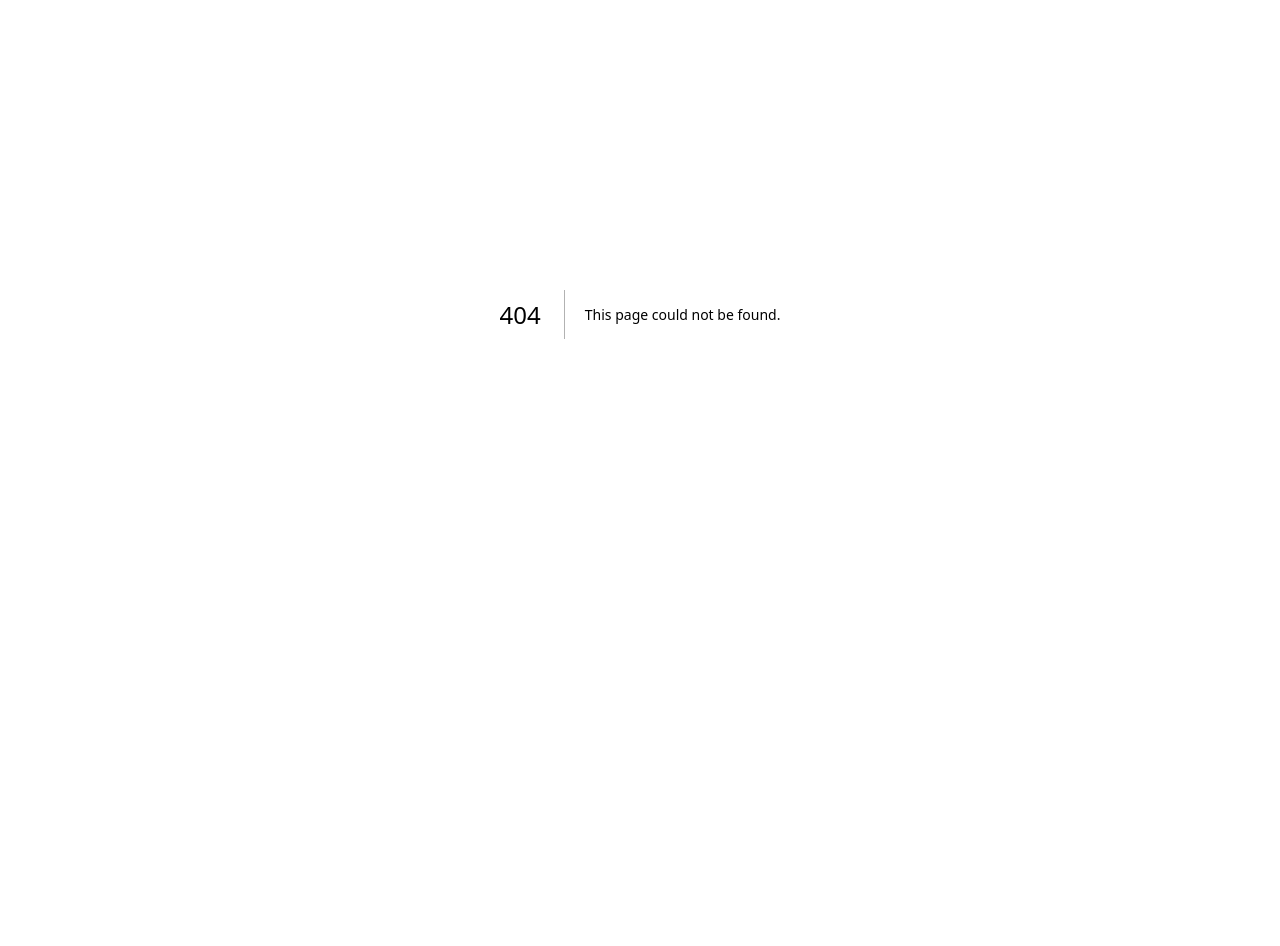
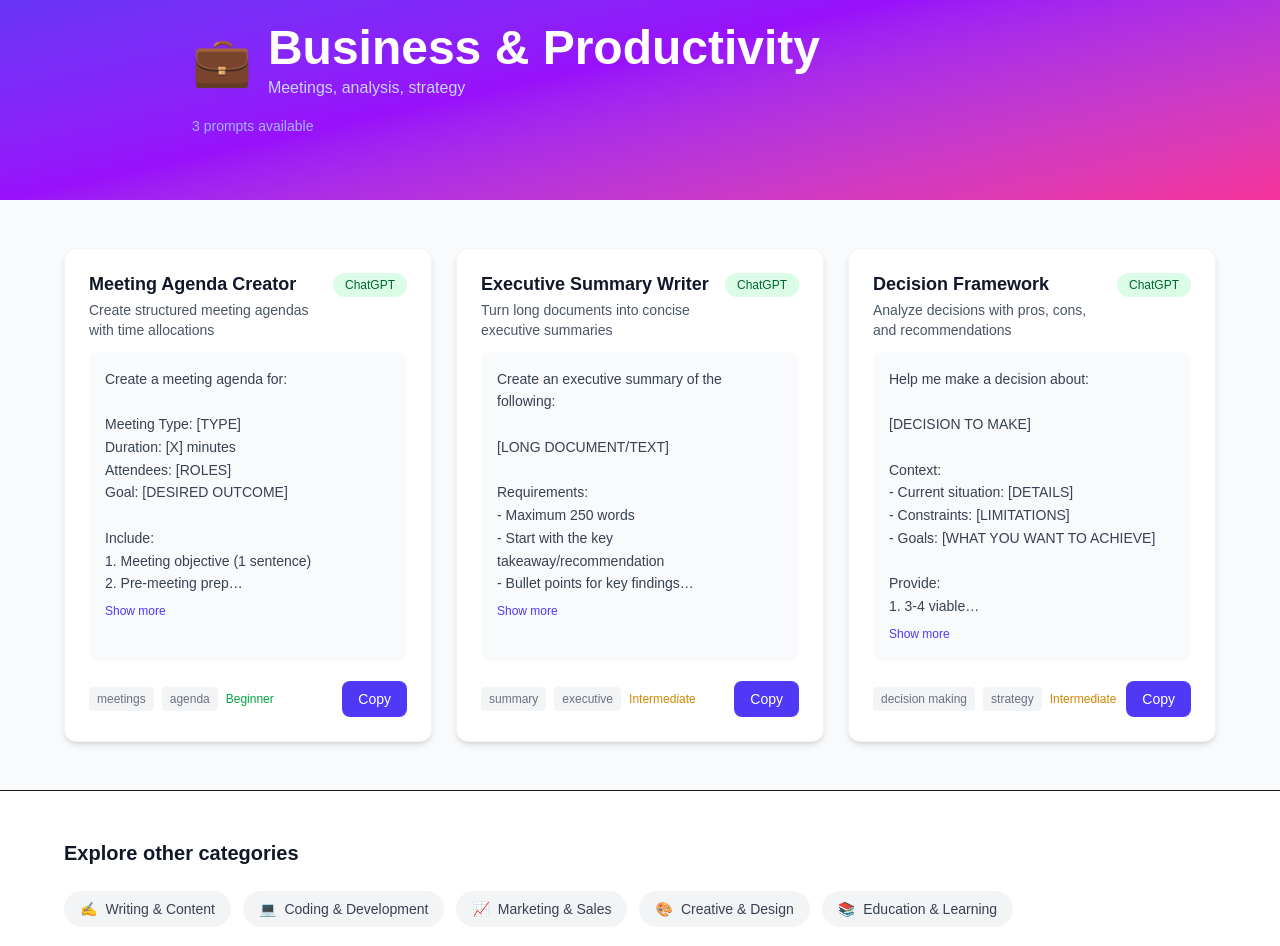
Before and after one commit to SlinkWeasel/aipromptgenius, a Next.js app: page /categories/business in a window 1280 px wide. Before the commit this address had no page. Shown: the part 86-1032 px from the top of the page. Before the commit the page ends 800 px from the top, so only its background shows below. Built offline with nearby package versions, Linux system fonts and the light colour scheme.

Commit message:
feat: add /categories/[id] page - fixes 404 from CategoryCard links

```diff
--- /dev/null
+++ b/src/app/categories/[id]/page.tsx
@@ -0,0 +1,98 @@
+import PromptCard from '@/components/PromptCard';
+import { categories, getPromptsByCategory } from '@/data/prompts';
+import { notFound } from 'next/navigation';
+import Link from 'next/link';
+import type { Metadata } from 'next';
+
+interface PageProps {
+  params: Promise<{ id: string }>;
+}
+
+export async function generateStaticParams() {
+  return categories.map((cat) => ({ id: cat.id }));
+}
+
+export async function generateMetadata({ params }: PageProps): Promise<Metadata> {
+  const { id } = await params;
+  const category = categories.find((c) => c.id === id);
+  if (!category) return {};
+  return {
+    title: `${category.name} Prompts | AI Prompt Genius`,
+    description: `Browse ${category.name.toLowerCase()} AI prompts. ${category.description}`,
+  };
+}
+
+export default async function CategoryPage({ params }: PageProps) {
+  const { id } = await params;
+  const category = categories.find((c) => c.id === id);
+  if (!category) notFound();
+
+  const categoryPrompts = getPromptsByCategory(id);
+
+  return (
+    <main className="min-h-screen bg-gray-50">
+      {/* Header */}
+      <section className="bg-gradient-to-br from-indigo-600 via-purple-600 to-pink-500 text-white py-16 px-4">
+        <div className="max-w-4xl mx-auto">
+          <Link
+            href="/"
+            className="inline-flex items-center text-indigo-200 hover:text-white mb-6 text-sm transition-colors"
+          >
+            ← Back to all prompts
+          </Link>
+          <div className="flex items-center gap-4 mb-4">
+            <span className="text-5xl">{category.icon}</span>
+            <div>
+              <h1 className="text-4xl md:text-5xl font-bold">{category.name}</h1>
+              <p className="text-indigo-200 mt-1">{category.description}</p>
+            </div>
+          </div>
+          <p className="text-indigo-300 text-sm mt-4">
+            {categoryPrompts.length} prompt{categoryPrompts.length !== 1 ? 's' : ''} available
+          </p>
+        </div>
+      </section>
+
+      {/* Prompts Grid */}
+      <section className="py-12 px-4">
+        <div className="max-w-6xl mx-auto">
+          {categoryPrompts.length > 0 ? (
+            <div className="grid grid-cols-1 md:grid-cols-2 lg:grid-cols-3 gap-6">
+              {categoryPrompts.map((prompt) => (
+                <PromptCard key={prompt.id} prompt={prompt} />
+              ))}
+            </div>
+          ) : (
+            <div className="text-center py-20 text-gray-500">
+              <p className="text-xl mb-4">No prompts yet in this category.</p>
+              <Link href="/" className="text-indigo-600 hover:underline">
+                Browse all prompts →
+              </Link>
+            </div>
+          )}
+        </div>
+      </section>
+
+      {/* Other Categories */}
+      <section className="py-12 px-4 bg-white border-t">
+        <div className="max-w-6xl mx-auto">
+          <h2 className="text-xl font-semibold text-gray-900 mb-6">Explore other categories</h2>
+          <div className="flex flex-wrap gap-3">
+            {categories
+              .filter((c) => c.id !== id)
+              .map((cat) => (
+                <Link
+                  key={cat.id}
+                  href={`/categories/${cat.id}`}
+                  className="flex items-center gap-2 px-4 py-2 bg-gray-100 hover:bg-indigo-50 hover:text-indigo-700 rounded-full text-sm font-medium text-gray-700 transition-colors"
+                >
+                  <span>{cat.icon}</span>
+                  {cat.name}
+                </Link>
+              ))}
+          </div>
+        </div>
+      </section>
+    </main>
+  );
+}
```
